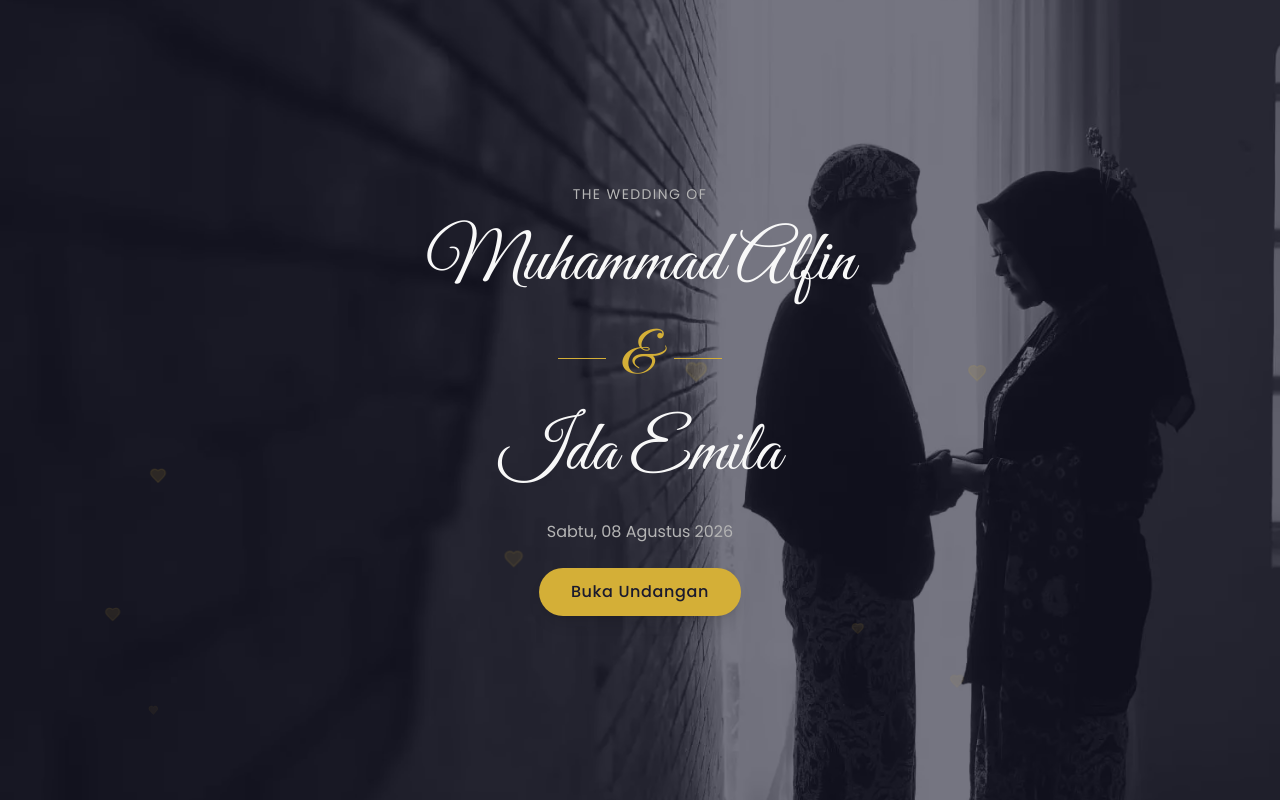
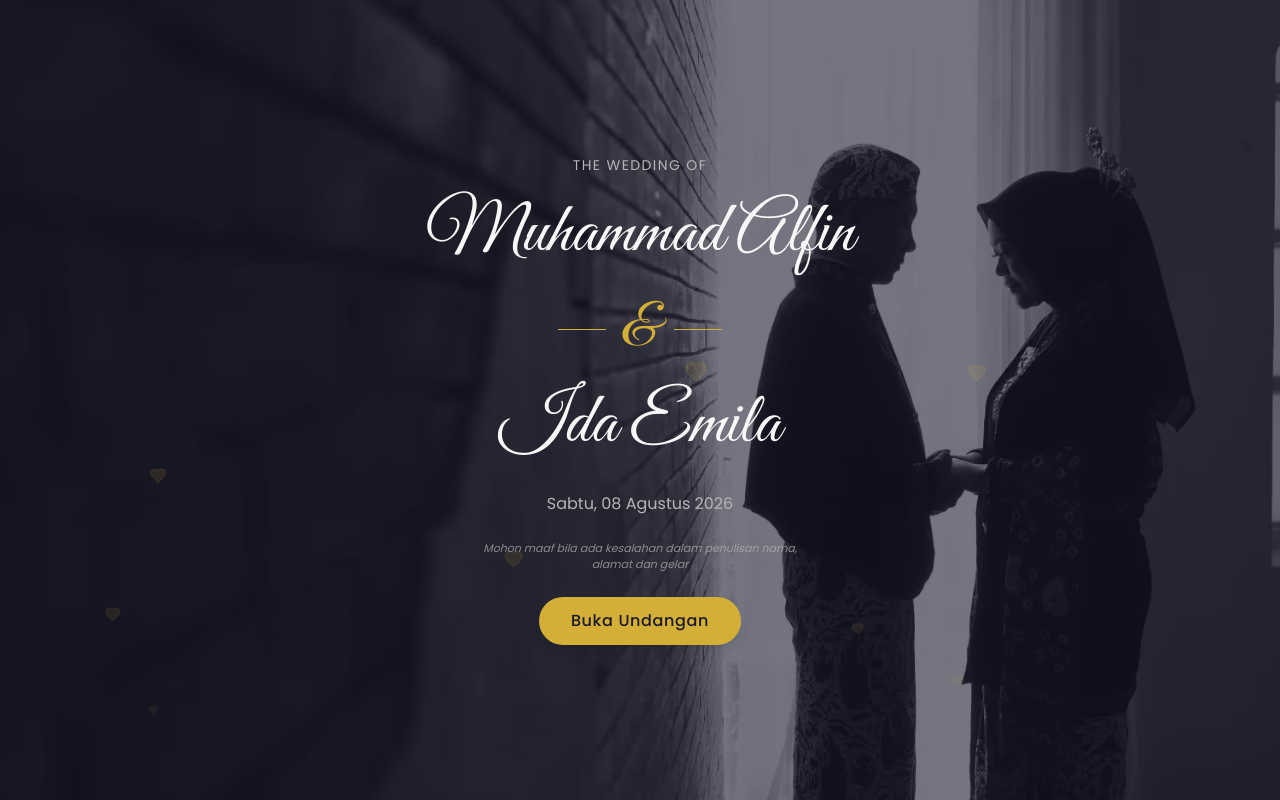
Before and after one commit to hendraadwii/wedding-invitationss, a Next.js app in the folder frontend/: page / in a window 1280 px wide. Built offline with nearby package versions, Linux system fonts and the light colour scheme; no server answers; a web font is replaced by a local one.

Commit message:
add text disclamer

```diff
--- a/frontend/src/components/sections/Hero.tsx
+++ b/frontend/src/components/sections/Hero.tsx
@@ -97,6 +97,15 @@ export default function Hero({ weddingData, onOpen, guestName }: HeroProps) {
           </motion.div>
         )}
 
+        <motion.p
+          className="text-[11px] text-muted/70 max-w-xs mx-auto mb-6 italic"
+          initial={{ opacity: 0 }}
+          animate={{ opacity: 1 }}
+          transition={{ delay: 1.2 }}
+        >
+          Mohon maaf bila ada kesalahan dalam penulisan nama, alamat dan gelar
+        </motion.p>
+
         <motion.button
           onClick={onOpen}
           className="px-8 py-3 bg-accent text-background rounded-full hover:bg-accent/80 transition-colors shadow-lg font-medium tracking-button"
```
